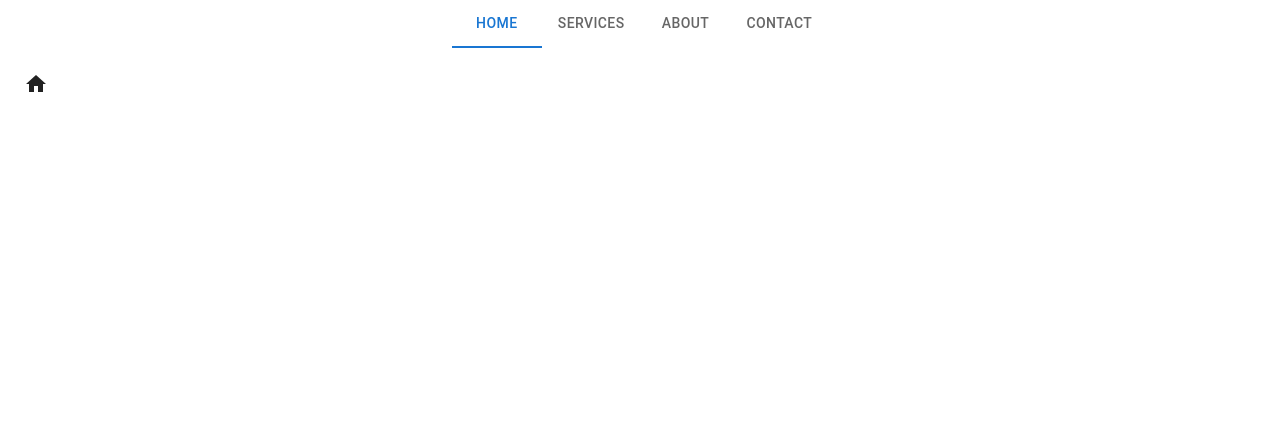
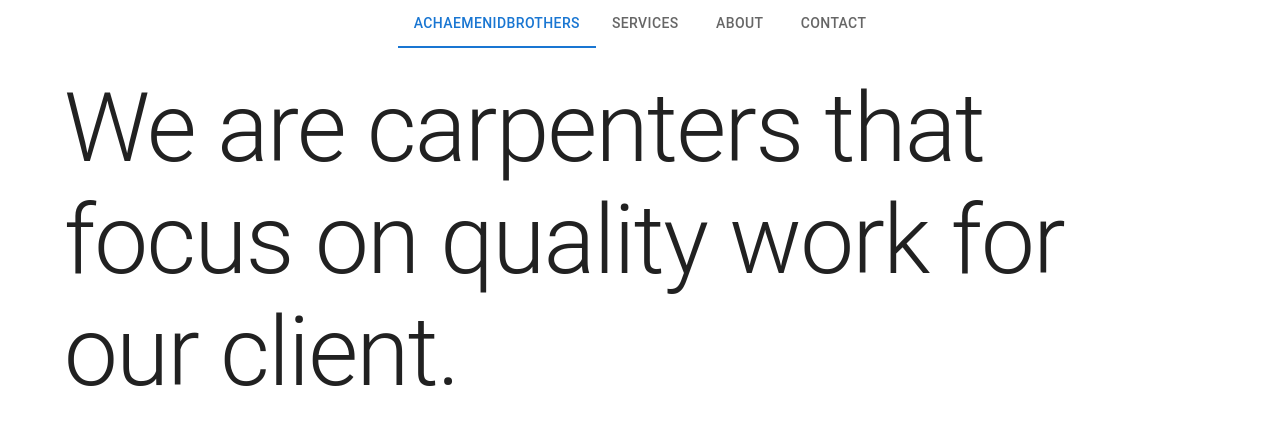
Before and after one commit to MrKeon/abros, a React (Create React App) app: page / in a window 1280 px wide. Shown: the top 424 px of the page. Built offline with nearby package versions, Linux system fonts and the light colour scheme.

Commit message:
fix home page.

```diff
--- a/src/App.tsx
+++ b/src/App.tsx
@@ -2,9 +2,9 @@ import './App.css';
 import { Box, Container, CssBaseline, Tab, Tabs } from '@mui/material';
 import React, { SyntheticEvent } from 'react';
 import { Services } from './pages/Services';
-import { Home } from '@mui/icons-material';
 import { About } from './pages/About';
 import { Contact } from './pages/Contact';
+import { Home } from './pages/Home';
 
 function CustomTabPanel(props: { [x: string]: any; children: any; value: any; index: any; }) {
   const { children, value, index, ...other } = props;
@@ -36,7 +36,7 @@ function App() {
       <Box sx={{ width: '100%'}}>
         <Box sx={{ alignItems: 'center' }}>
           <Tabs value={tab} onChange={handleChange} centered>
-            <Tab label="Home" />
+            <Tab label="AchaemenidBrothers" />
             <Tab label="Services" />
             <Tab label="About" />
             <Tab label="Contact" />
--- a/src/pages/Home.tsx
+++ b/src/pages/Home.tsx
@@ -4,7 +4,7 @@ import React from "react"
 export const Home = () => {
     return (
         <Container>
-            <Typography>
+            <Typography variant="h1">
                 We are carpenters that focus on quality work for our client.
             </Typography>
         </Container>
```
